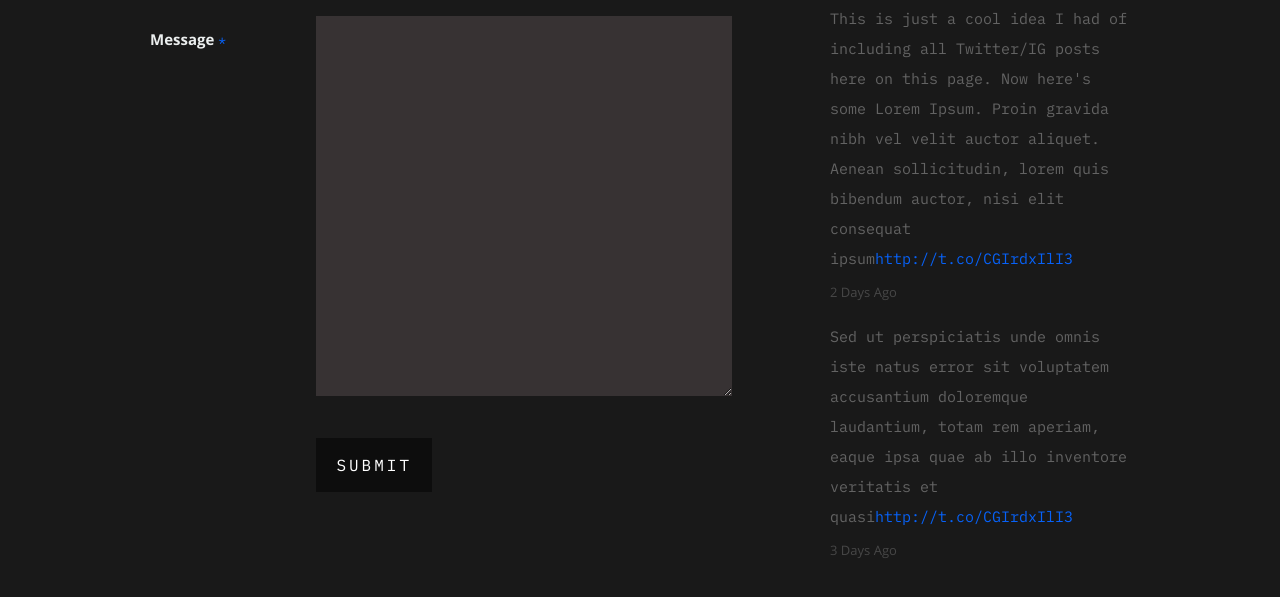
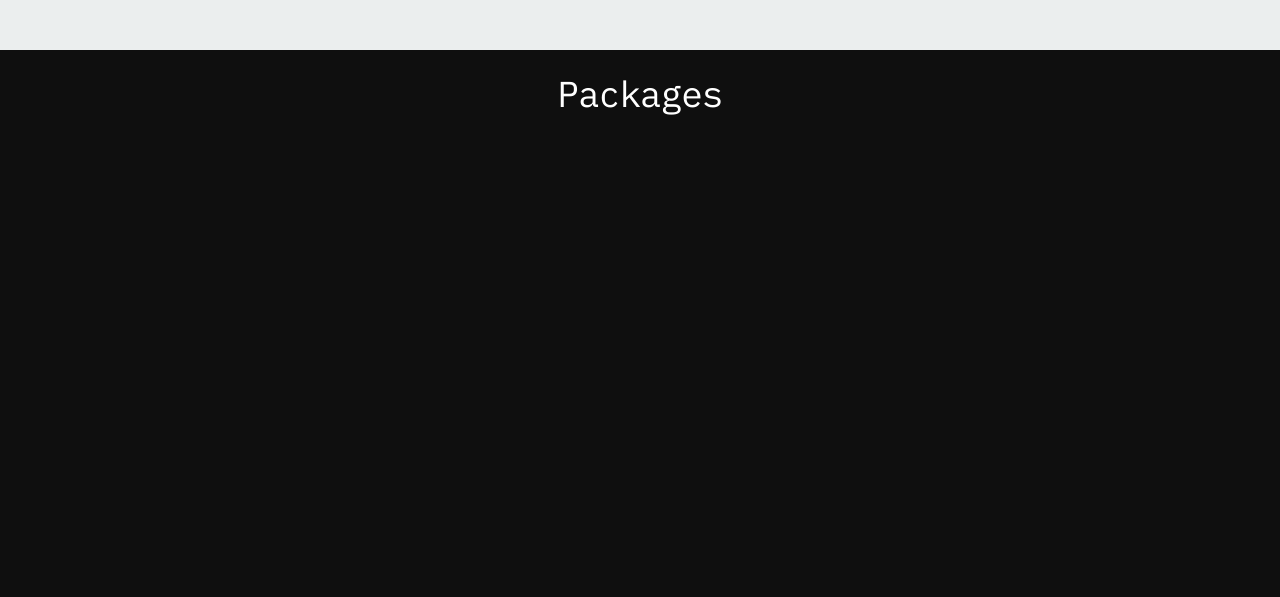
Before and after one commit to VVekslyer/opfair-website, a React (Create React App) app: page / in a window 1280 px wide. Shown: the part 2143-2740 px from the top of the page. Built offline with nearby package versions, Linux system fonts and the light colour scheme.

Commit message:
add packages component

```diff
--- a/public/css/default.css
+++ b/public/css/default.css
@@ -117,6 +117,13 @@ abbr[title], dfn[title] {
 table {
    border-collapse: collapse;
    border-spacing: 0;
+   margin: 0 auto;
+}
+
+@media screen and (max-width: 767px) {
+   table {
+      display: none;
+   }
 }
 
 
--- a/public/css/layout.css
+++ b/public/css/layout.css
@@ -382,93 +382,6 @@ ul#nav li.current a { color: #969696; }
    line-height: 42px;
    border-radius: 0px;
 }
-/*
-.git {
-  	-moz-animation: git 2s ease;
-  	-webkit-animation: git 2s ease;
-}
-.illustrator {
-  	-moz-animation: illustrator 2s ease;
-  	-webkit-animation: illustrator 2s ease;
-}
-.reactjs {
-  	-moz-animation: reactjs 2s ease;
-  	-webkit-animation: reactjs 2s ease;
-}
-.css {
-  	-moz-animation: css 2s ease;
-  	-webkit-animation: css 2s ease;
-}
-.html5 {
-  	-moz-animation: html5 2s ease;
-  	-webkit-animation: html5 2s ease;
-}
-.vuejs {
-  	-moz-animation: vuejs 2s ease;
-  	-webkit-animation: vuejs 2s ease;
-}
-.mongodb {
-  	-moz-animation: mongodb 2s ease;
-  	-webkit-animation: mongodb 2s ease;
-}
-
-@-moz-keyframes git {
-  0%   { width: 0px;  }
-  100% { width: 60%;  }
-}
-@-moz-keyframes illustrator {
-  0%   { width: 0px;  }
-  100% { width: 55%;  }
-}
-@-moz-keyframes reactjs {
-  0%   { width: 0px;  }
-  100% { width: 50%;  }
-}
-@-moz-keyframes css {
-  0%   { width: 0px;  }
-  100% { width: 90%;  }
-}
-@-moz-keyframes html5 {
-  0%   { width: 0px;  }
-  100% { width: 80%;  }
-}
-@-moz-keyframes vuejs {
-  0%   { width: 0px;  }
-  100% { width: 50%;  }
-}
-@-moz-keyframes mongodb {
-  0%   { width: 0px;  }
-  100% { width: 80%;  }
-}
-
-@-webkit-keyframes photoshop {
-  0%   { width: 0px;  }
-  100% { width: 60%;  }
-}
-@-webkit-keyframes illustrator {
-  0%   { width: 0px;  }
-  100% { width: 55%;  }
-}
-@-webkit-keyframes reactjs {
-  0%   { width: 0px;  }
-  100% { width: 50%;  }
-}
-@-webkit-keyframes css {
-  0%   { width: 0px;  }
-  100% { width: 90%;  }
-}
-@-webkit-keyframes html5 {
-  0%   { width: 0px;  }
-  100% { width: 80%;  }
-}
-@-webkit-keyframes vuejs {
-  0%   { width: 0px;  }
-  100% { width: 50%;  }
-}
-@-webkit-keyframes mongodb {
-  0%   { width: 0px;  }
-  100% { width: 80%;  }
-}  */
 
 /* ------------------------------------------------------------------ */
 /* e. Gallery Section
@@ -640,7 +553,36 @@ ul#nav li.current a { color: #969696; }
 }
 
 /* ------------------------------------------------------------------ */
-/* f. Call To Action Section
+/* f. Packages section
+/* ------------------------------------------------------------------ */
+
+#packages {
+   margin-top: 20px;
+   margin-bottom: 20px;
+}
+
+#packages td, th {
+   padding: 5px;
+}
+
+#packages td:nth-child(n+2) , th:nth-child(n+2) {
+   text-align: center;
+}
+
+#packages h1 {
+   text-align: center;
+   font: 36px 'IBM Plex Mono', sans-serif;
+   color: white;
+}
+
+@media screen and (max-width: 767px) {
+   #packages {
+      display: none;
+   }
+}
+
+/* ------------------------------------------------------------------ */
+/* g. Call To Action Section
 /* ------------------------------------------------------------------ */
 
 #call-to-action {
--- a/public/data.json
+++ b/public/data.json
@@ -43,5 +43,11 @@
       { "src": "2019_44.webp" }, { "src": "2019_45.webp" }, { "src": "2019_46.webp" }, { "src": "2019_47.webp" }, { "src": "2019_48.webp" }, { "src": "2019_49.webp" }, { "src": "2019_50.webp" }, { "src": "2019_51.webp" }, { "src": "2019_52.webp" }, { "src": "2019_53.webp" }, { "src": "2019_54.webp" }, { "src": "2019_55.webp" }, { "src": "2019_56.webp" }, { "src": "2019_57.webp" }, { "src": "2019_58.webp" }, { "src": "2019_59.webp" }, { "src": "2019_60.webp" }, { "src": "2019_61.webp" }, { "src": "2019_62.webp" }, { "src": "2019_63.webp" }, { "src": "2019_64.webp" }, { "src": "2019_65.webp" }, { "src": "2019_66.webp" }, { "src": "2019_67.webp" }, { "src": "2019_68.webp" }, { "src": "2019_69.webp" }, { "src": "2019_70.webp" }, { "src": "2019_71.webp" }, { "src": "2019_72.webp" }, { "src": "2019_73.webp" }, { "src": "2019_74.webp" }, { "src": "2019_75.webp" }, { "src": "2019_76.webp" }, { "src": "2019_77.webp" }, { "src": "2019_78.webp" }, { "src": "2019_79.webp" }, { "src": "2019_80.webp" }, { "src": "2019_81.webp" }, { "src": "2019_82.webp" }, { "src": "2019_83.webp" }, { "src": "2019_84.webp" }, { "src": "2019_85.webp" }, { "src": "2019_86.webp"}, { "src": "2019_87.webp" }, { "src": "2019_88.webp" }
 
     ]
+  },
+  "packages": {
+
+  },
+  "attendees": {
+
   }
 }
--- a/src/App.js
+++ b/src/App.js
@@ -4,6 +4,7 @@ import './App.css';
 import Header from './Components/Header';
 import Footer from './Components/Footer';
 import About from './Components/About';
+import Packages from './Components/Packages';
 import Contact from './Components/Contact';
 import Gallery from './Components/Gallery';
 import OpFairAttendees from './Components/OpFairAttendees';
@@ -39,8 +40,9 @@ export default function App() {
     <div className="App">
       <Header data={data.main} />
       <About data={data.main} />
-      <OpFairAttendees data={data.resume} />
+      <OpFairAttendees data={data.attendees} />
       <Gallery data={data.gallery} />
+      <Packages data={data.packages} />
       <Contact data={data.main} />
       <Footer data={data.main} />
     </div>
--- a/src/Components/Header.js
+++ b/src/Components/Header.js
@@ -44,6 +44,11 @@ export default function Header(props) {
             </a>
           </li>
           <li>
+            <a className="smoothscroll" href="#packages">
+              Packages Info
+            </a>
+          </li>
+          <li>
             <a className="smoothscroll" href="#contact">
               Contact
             </a>
--- /dev/null
+++ b/src/Components/Packages.js
@@ -0,0 +1,57 @@
+import React from 'react';
+import { Slide } from 'react-reveal';
+
+export default function Packages() {
+  const data = [
+    ['', 'Startup*', 'Exhibitor', 'Silver', 'Gold'],
+    ['Prices†', 'CA$550.00', 'CA$1,050.00', 'CA$1,550.00', 'CA$1,950.00'],
+    ['Early bird prices‡', 'CA$475.00', 'CA$1,050.00', 'CA$1,500.00', 'CA$1,800.00'],
+    ['Standard Table', '✓', '✓', ' ', ' '],
+    ['Premium Table', ' ', ' ', '✓', '✓'],
+    ['Choice of booth location', ' ', ' ', '✓', '✓'],
+    ['Free Wi-Fi & Parking', '✓', '✓', '✓', '✓'],
+    ['Complimentary Breakfast and Lunch', '✓', '✓', '✓', '✓'],
+    ['myExperience job posting for one month', '✓', '✓', '✓', '✓'],
+    ['Days of attendance at OpFair', '1', '1', '2', '2'],
+    ['Provided TV at Booth (HDMI Connection)', ' ', ' ', ' ', '✓'],
+    ['Logo displayed on OpFair & ESSS website', 'Standard', 'Standard', 'Enlarged', 'Enlarged'],
+    ['Networking with SFU engineering students', '✓', '✓', '✓', '✓'],
+    ['Standard social media story: Company name & logo advertised on OpFair’s various platforms', '✓', '✓', '✓', '✓'],
+    ['Premium social media story & Newsletter Write-up with company description and information', ' ', ' ', '✓', '✓'],
+    ['Posters: Companies displayed on posters throughout engineering buildings and labs before OpFair', 'Template', 'Template', 'Custom', 'Custom'],
+  ];
+
+  const headerStyles = [
+    {},
+    {},
+    {backgroundColor: '#203A6C', color: '#fff'},
+    {background: 'linear-gradient(to right, #5de0e6, #006dff)', color: '#fff'},
+    {background: 'linear-gradient(to right, #ffde59, #ffb434, #f6a61f)', color: '#fff'}
+  ];
+
+  return (
+    <section id="packages">
+      <h1>Packages</h1>
+      <Slide left duration={1000}>
+      <table cellSpacing={20}>
+        <thead>
+          <tr>
+            {data[0].map((item, index) => (
+              <th style={headerStyles[index]} key={index}>{item}</th>
+            ))}
+          </tr>
+        </thead>
+        <tbody>
+          {data.slice(1).map((row, rowIndex) => (
+            <tr key={rowIndex}>
+              {row.map((cell, cellIndex) => (
+                <td key={cellIndex}>{cell}</td>
+              ))}
+            </tr>
+          ))}
+        </tbody>
+      </table>
+      </Slide>
+    </section>
+  );
+}
```
